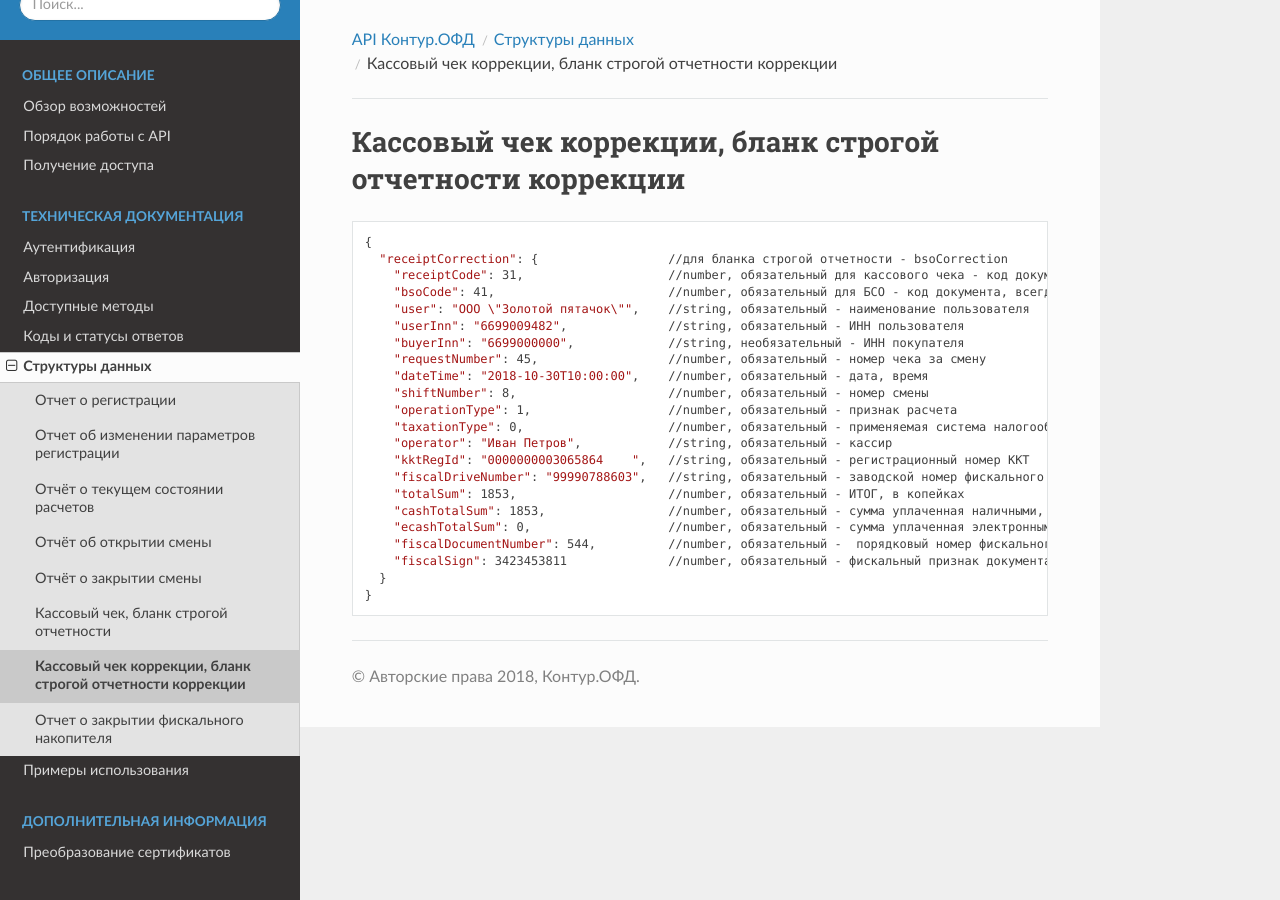
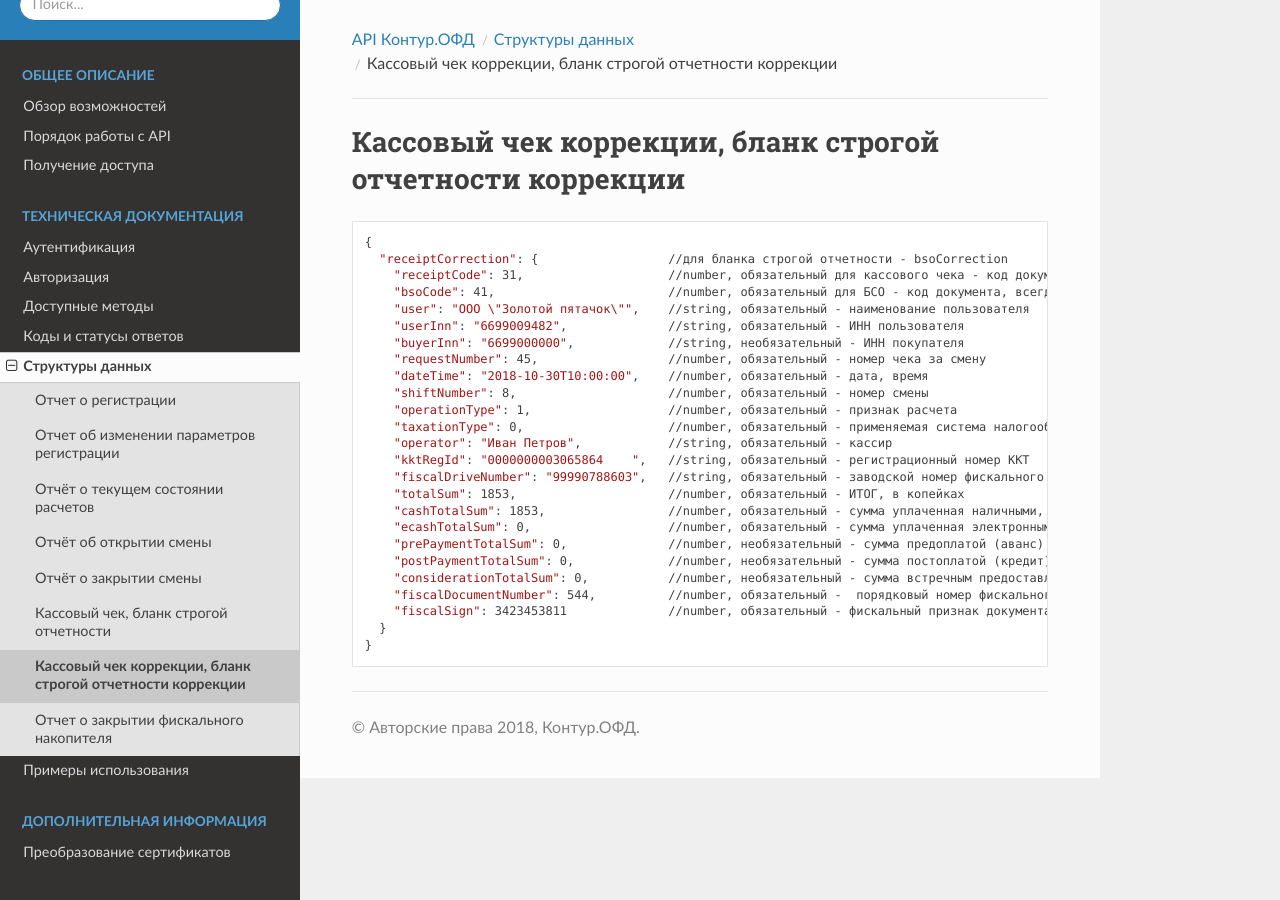
Before and after one commit to skbkontur/ofd-api-docs, a Sphinx documentation site: the page built from docs/source/Structures/ReceiptBSOCorrection.rst, in a window 1280 px wide. Built offline with Sphinx 7.4.7 and the Read the Docs theme 2.0.0, drawn with Linux system fonts in a browser that asks for light colours.

Commit message:
Kontur_OFD-2255 Расширить контракт документов в API интегратора для модуля 1С (1215-1217)

```diff
--- a/docs/source/Structures/ReceiptBSO.rst
+++ b/docs/source/Structures/ReceiptBSO.rst
@@ -48,6 +48,9 @@
       "totalSum": 1853,                     //number, обязательный - ИТОГ, в копейках
       "cashTotalSum": 1853,                 //number, обязательный - сумма уплаченная наличными, в копейках
       "ecashTotalSum": 0,                   //number, обязательный - сумма уплаченная электронными средствами платежа, в копейках
+      "prePaymentTotalSum": 0,              //number, необязательный - сумма предоплатой (аванс)
+      "postPaymentTotalSum": 0,             //number, необязательный - сумма постоплатой (кредит)
+      "considerationTotalSum": 0,           //number, необязательный - сумма встречным предоставлением
       "fiscalDocumentNumber": 544,          //number, обязательный -  порядковый номер фискального документа
       "fiscalSign": 3423453811              //number, обязательный - фискальный признак документа
     }
--- a/docs/source/Structures/ReceiptBSOCorrection.rst
+++ b/docs/source/Structures/ReceiptBSOCorrection.rst
@@ -21,6 +21,9 @@
       "totalSum": 1853,                     //number, обязательный - ИТОГ, в копейках
       "cashTotalSum": 1853,                 //number, обязательный - сумма уплаченная наличными, в копейках
       "ecashTotalSum": 0,                   //number, обязательный - сумма уплаченная электронными средствами платежа, в копейках
+      "prePaymentTotalSum": 0,              //number, необязательный - сумма предоплатой (аванс)
+      "postPaymentTotalSum": 0,             //number, необязательный - сумма постоплатой (кредит)
+      "considerationTotalSum": 0,           //number, необязательный - сумма встречным предоставлением
       "fiscalDocumentNumber": 544,          //number, обязательный -  порядковый номер фискального документа
       "fiscalSign": 3423453811              //number, обязательный - фискальный признак документа
     }
```
